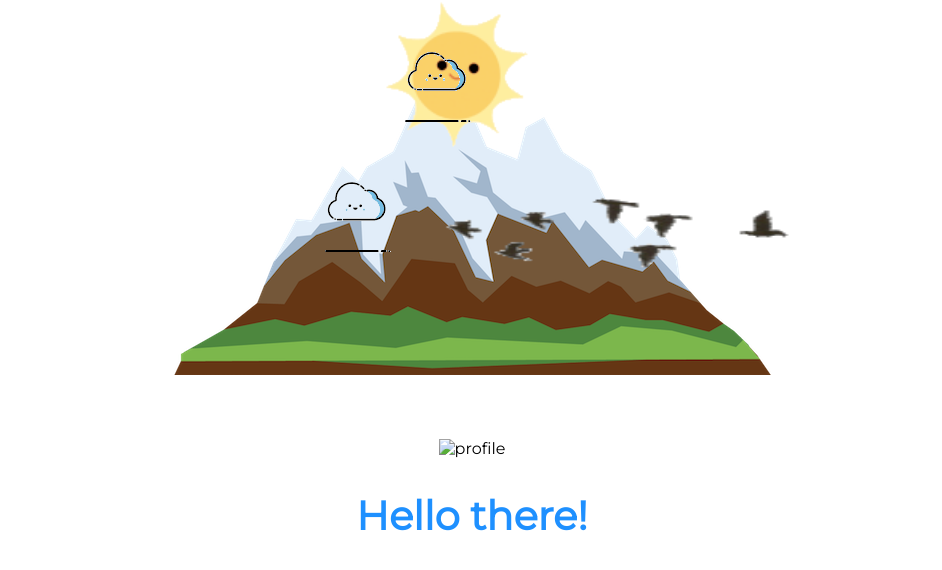
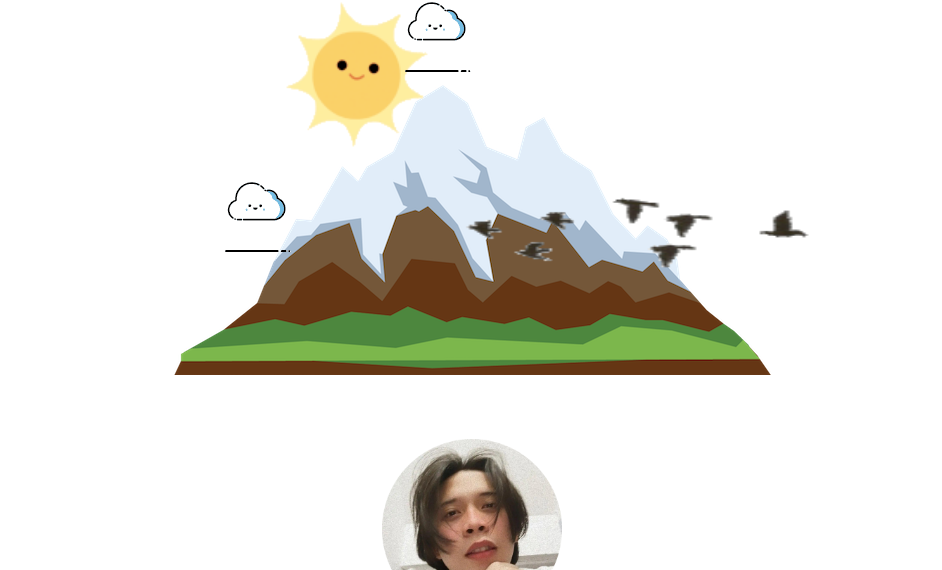
Before and after one commit to Soriyu1123/wd02, a plain HTML site: page index.html in a window 1280 px wide. Shown: the part 374-944 px from the top of the page, without its empty margins (168-1110 px from the left). Drawn offline with Linux system fonts and the light colour scheme.

Commit message:
Add files via upload

```diff
--- a/css/Jb.css
+++ b/css/Jb.css
@@ -22,20 +22,20 @@ h3{
 
 .top-cloud{
     position: absolute;
-    top: 400px;
+    top: 350px;
     right: 600px;
 }
 
 .bottom-cloud{
     position: absolute;
-    left: 450px;
+    left: 350px;
     bottom: 170px;
 }
 
 .birds{
     position: absolute;
     top: 550px;
-    left:580px;
+    left: 600px;
     width: 400px;
     height: 110px;
 }
@@ -43,7 +43,7 @@ h3{
 .sun{
     position: absolute;
     top: 375px;
-    left:550px;
+    left:450px;
     width: 150px;
     height: 150px;
 }
--- a/index.html
+++ b/index.html
@@ -38,7 +38,7 @@
 
     <!-- profile section -->
     <div class="middle-container">
-        <img src="images/id_pic.png" alt="profile" class="profile-img">
+        <img src="images/profile.png" alt="profile" class="profile-img">
         <h2>Hello there!</h2>
         <p class="profile-subtitle">Tech Geek Here. Let's Create a program!</p>
     </div>
```
Also changed, not shown: images/profile.png (added).
